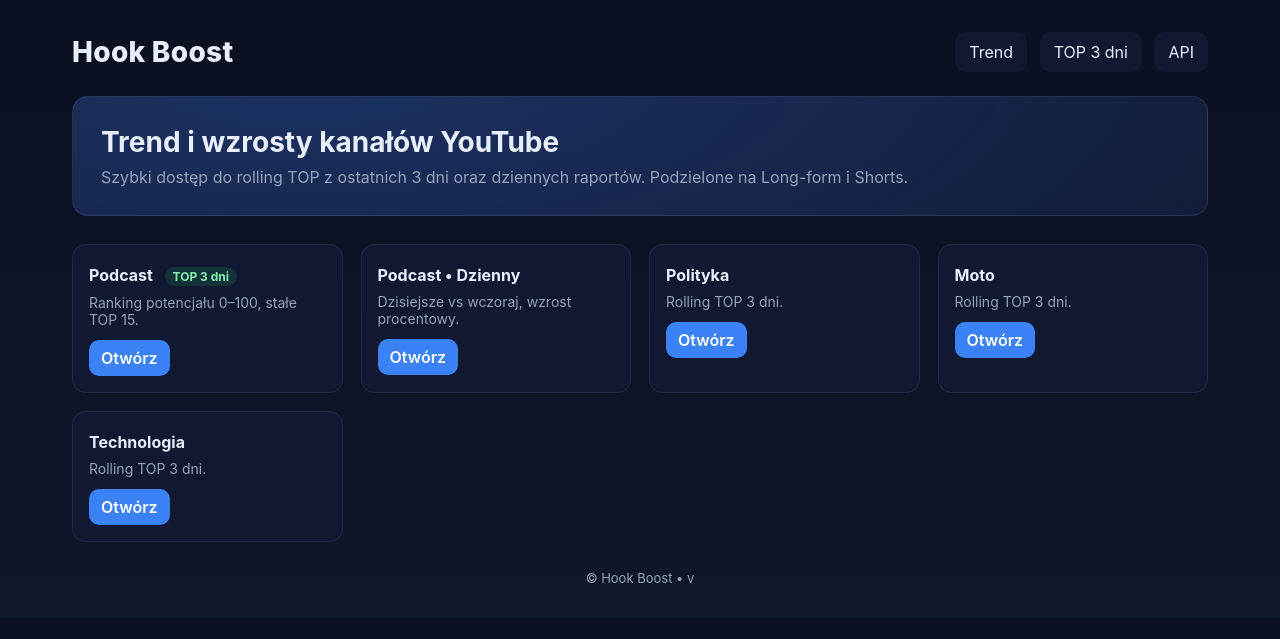
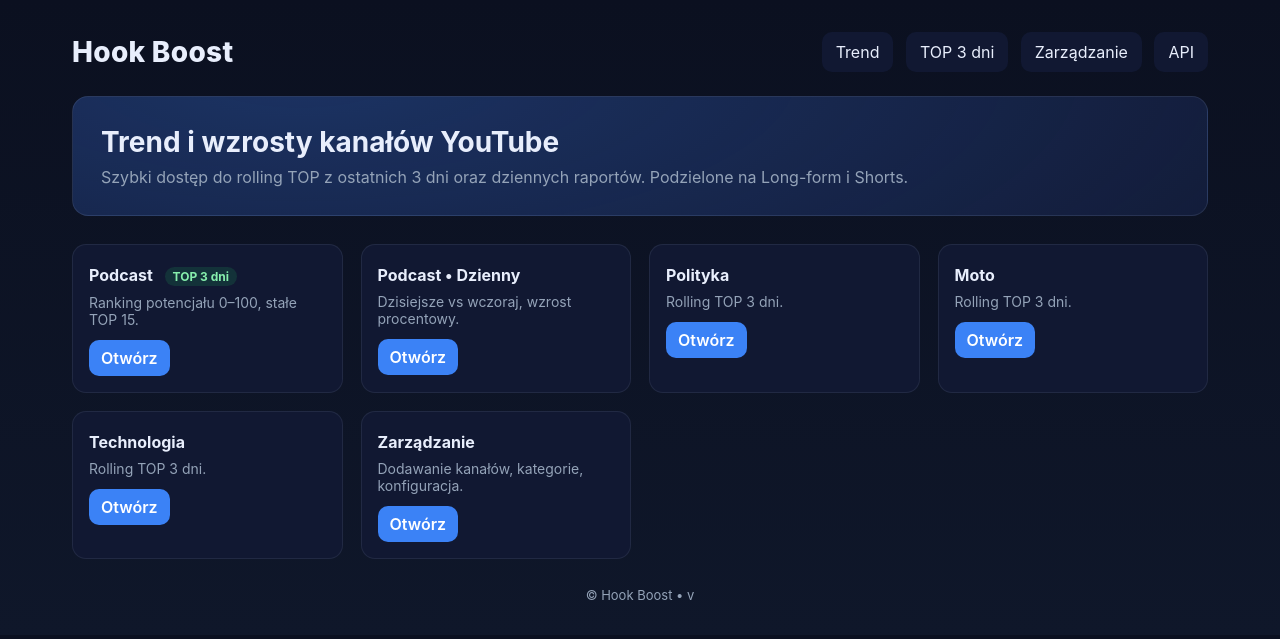
Before and after one commit to michalpoznanski/youtube-report-tool, a FastAPI app: page / in a window 1280 px wide. Shown: the top 639 px of the page. Run offline with FastAPI, Linux system fonts and the light colour scheme; parts of the project's set-up code (start-up, migrations or seed data) failed here and were passed over.

Commit message:
Restore legacy admin panel at /console; keep new homepage; add link in header

```diff
--- a/app/main.py
+++ b/app/main.py
@@ -159,6 +159,12 @@ async def root(request: Request):
     return templates.TemplateResponse("home/index.html", {"request": request})
 
 
+@app.get("/console", response_class=HTMLResponse)
+async def console(request: Request):
+    """Stary panel administracyjny - pełna funkcjonalność zarządzania"""
+    return templates.TemplateResponse("index.html", {"request": request})
+
+
 @app.get("/health")
 async def health_check():
     """Health check endpoint"""
--- a/templates/home/index.html
+++ b/templates/home/index.html
@@ -31,6 +31,7 @@
     <div class="actions">
       <a href="/trend/podcast">Trend</a>
       <a href="/trend/podcast/top">TOP 3 dni</a>
+      <a href="/console">Zarządzanie</a>
       <a href="/docs">API</a>
     </div>
   </div>
@@ -66,6 +67,11 @@
       <p>Rolling TOP 3 dni.</p>
       <a href="/trend/technologia/top">Otwórz</a>
     </div>
+    <div class="card">
+      <h3>Zarządzanie</h3>
+      <p>Dodawanie kanałów, kategorie, konfiguracja.</p>
+      <a href="/console">Otwórz</a>
+    </div>
   </section>
 
   <div class="footer">© Hook Boost • v{{ date if date is defined else "" }}</div>
```
